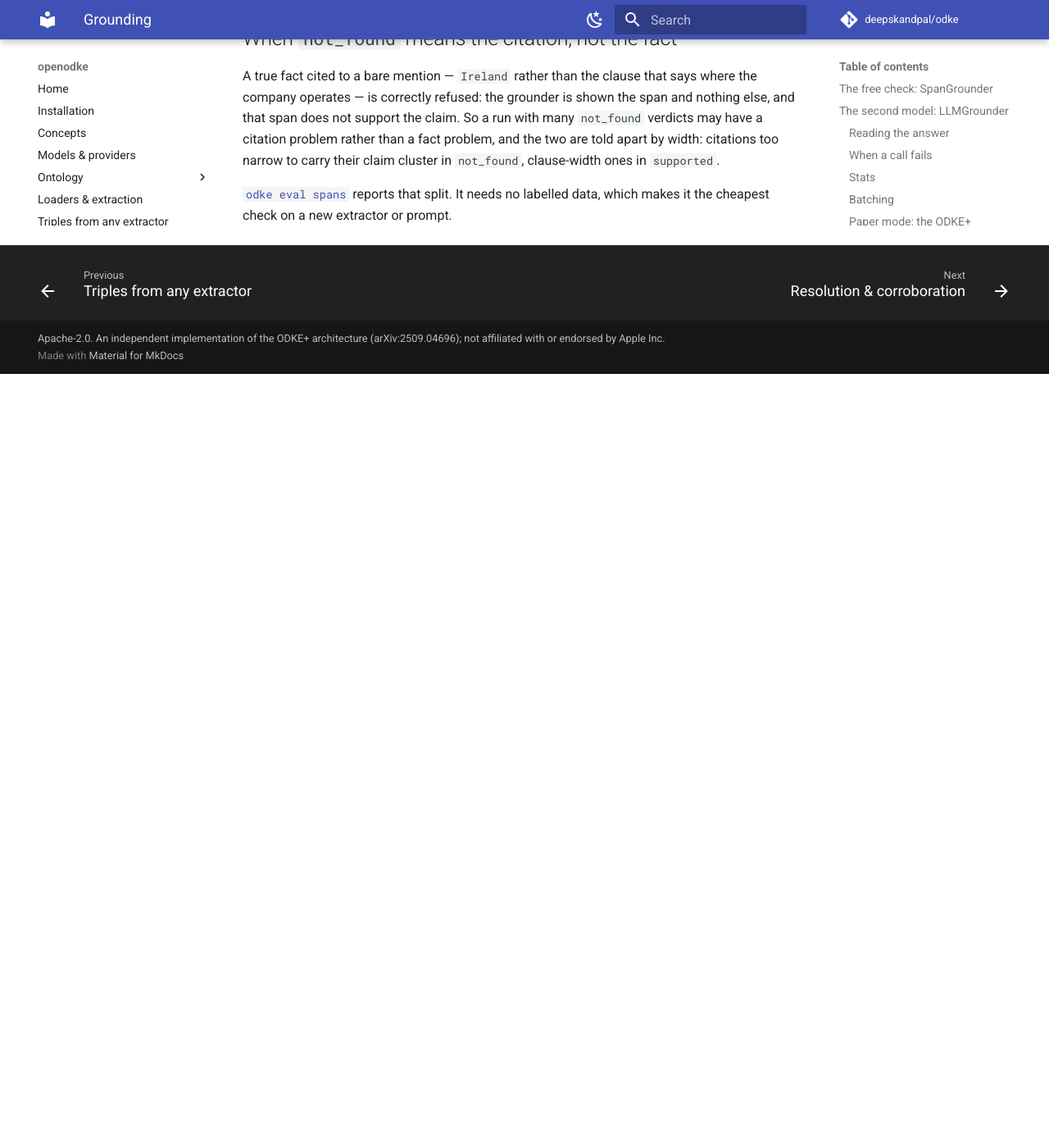
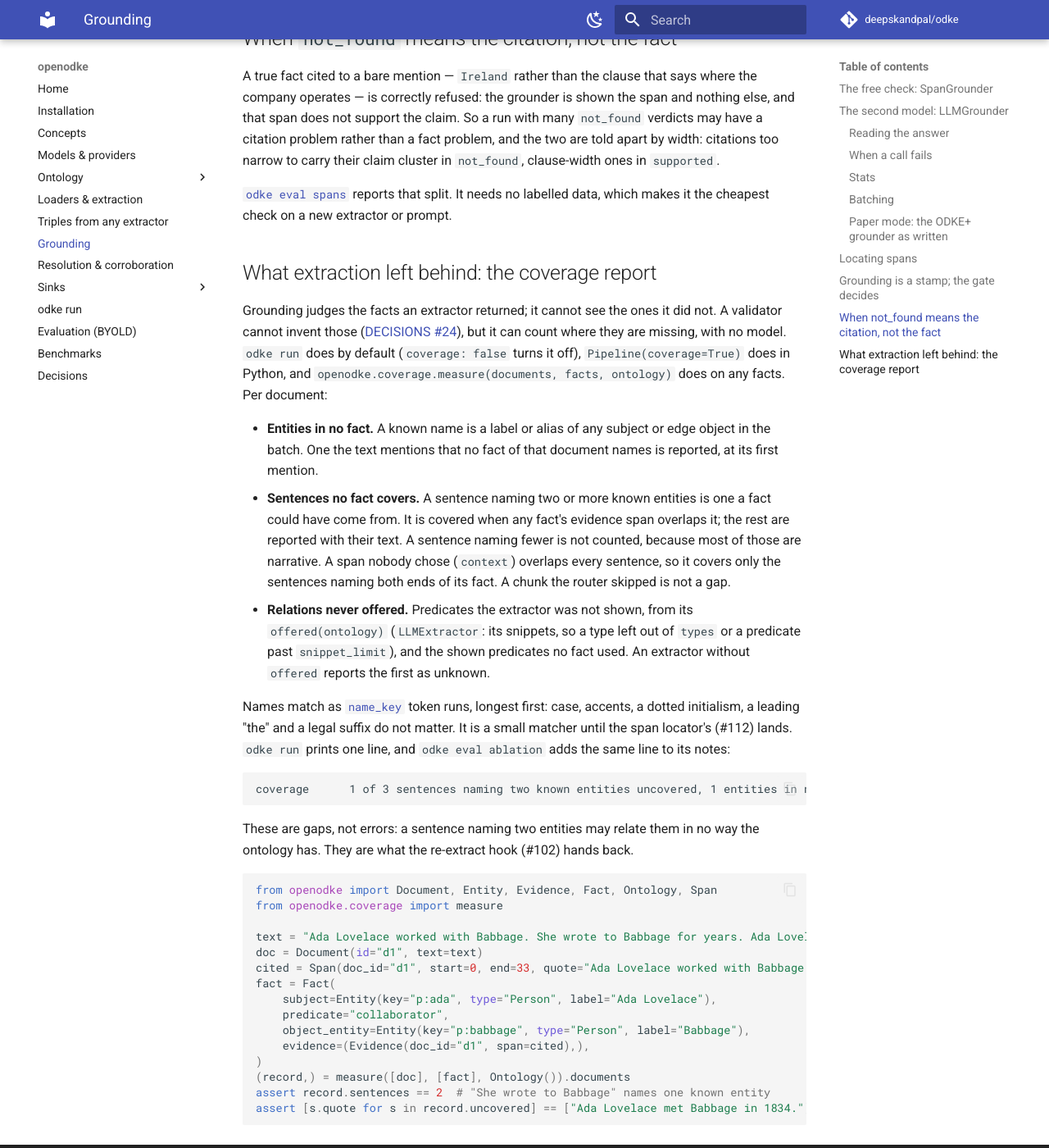
Before and after one commit to deepskandpal/odke, an MkDocs documentation site: the page built from docs/grounding.md, in a window 1280 px wide and 1400 px high, scrolled down 6825 px. Shown: the whole window at 82% size. Built offline with MkDocs 1.6.1 and Material for MkDocs 9.7.7, drawn with Linux system fonts in a browser that asks for light colours; comment, search, counter and statistics services are not loaded; before the commit the page ends 7281 px from its top, so only the background shows below that.

Commit message:
docs: the coverage report, on the grounding and odke run pages
Co-Authored-By: Claude Opus 5.5 <noreply@anthropic.com>
Claude-Session: https://claude.ai/code/session_016EZ1FgTUH3NKEQyU837Wcd

````diff
--- a/docs/grounding.md
+++ b/docs/grounding.md
@@ -322,3 +322,56 @@ their claim cluster in `not_found`, clause-width ones in `supported`.
 
 [`odke eval spans`](evaluation.md#spans) reports that split. It needs no
 labelled data, which makes it the cheapest check on a new extractor or prompt.
+
+## What extraction left behind: the coverage report
+
+Grounding judges the facts an extractor returned; it cannot see the ones it
+did not. A validator cannot invent those ([DECISIONS #24](decisions.md)), but it
+can count where they are missing, with no model. `odke run` does by default
+(`coverage: false` turns it off), `Pipeline(coverage=True)` does in Python, and
+`openodke.coverage.measure(documents, facts, ontology)` does on any facts. Per
+document:
+
+- **Entities in no fact.** A known name is a label or alias of any subject or
+  edge object in the batch. One the text mentions that no fact of that document
+  names is reported, at its first mention.
+- **Sentences no fact covers.** A sentence naming two or more known entities is
+  one a fact could have come from. It is covered when any fact's evidence span
+  overlaps it; the rest are reported with their text. A sentence naming fewer is
+  not counted, because most of those are narrative. A span nobody chose
+  (`context`) overlaps every sentence, so it covers only the sentences naming
+  both ends of its fact. A chunk the router skipped is not a gap.
+- **Relations never offered.** Predicates the extractor was not shown, from its
+  `offered(ontology)` (`LLMExtractor`: its snippets, so a type left out of
+  `types` or a predicate past `snippet_limit`), and the shown predicates no fact
+  used. An extractor without `offered` reports the first as unknown.
+
+Names match as [`name_key`](resolution-and-corroboration.md) token runs, longest
+first: case, accents, a dotted initialism, a leading "the" and a legal suffix do
+not matter. It is a small matcher until the span locator's (#112) lands. `odke
+run` prints one line, and `odke eval ablation` adds the same line to its notes:
+
+```
+coverage      1 of 3 sentences naming two known entities uncovered, 1 entities in no fact, 2 relations never offered, 0 unused
+```
+
+These are gaps, not errors: a sentence naming two entities may relate them in
+no way the ontology has. They are what the re-extract hook (#102) hands back.
+
+```python
+from openodke import Document, Entity, Evidence, Fact, Ontology, Span
+from openodke.coverage import measure
+
+text = "Ada Lovelace worked with Babbage. She wrote to Babbage for years. Ada Lovelace met Babbage in 1834."
+doc = Document(id="d1", text=text)
+cited = Span(doc_id="d1", start=0, end=33, quote="Ada Lovelace worked with Babbage.")
+fact = Fact(
+    subject=Entity(key="p:ada", type="Person", label="Ada Lovelace"),
+    predicate="collaborator",
+    object_entity=Entity(key="p:babbage", type="Person", label="Babbage"),
+    evidence=(Evidence(doc_id="d1", span=cited),),
+)
+(record,) = measure([doc], [fact], Ontology()).documents
+assert record.sentences == 2  # "She wrote to Babbage" names one known entity
+assert [s.quote for s in record.uncovered] == ["Ada Lovelace met Babbage in 1834."]
+```
--- a/docs/run.md
+++ b/docs/run.md
@@ -50,6 +50,7 @@ stages:
   gate: verdict
   sink: {use: jsonl, directory: out}
 bootstrap: false
+coverage: true
 ```
 
 | Key | Required | What it is |
@@ -60,6 +61,7 @@ bootstrap: false
 | `models` | no | Which model does which job, recorded responses, and the cost meter. |
 | `stages` | yes | Which implementation fills each of the thirteen stages. Only `extractor` is required. |
 | `bootstrap` | no, default `false` | Apply the ontology's constraints through the sink before the first write. |
+| `coverage` | no, default `true` | Count what extraction left behind in each document, with no model ([the coverage report](grounding.md#what-extraction-left-behind-the-coverage-report)). |
 
 Every relative path (the ontology, each input, `pythonpath`, replay files, a sink's
 output) resolves against the directory the config file is in, so a config runs the
@@ -273,6 +275,7 @@ stage:
 | `stages.validator` | the gate's `accepted`, and `refused` by reason. The key keeps its 0.2 name ([DECISIONS #26](decisions.md)) |
 | `stages.<name>` | anything else a stage reports by carrying a `stats` mapping, your own stages included |
 | `cost` | with `meter: true`: calls, tokens, USD and latency, in total and per role |
+| `coverage` | with `coverage: true`, the default: totals, the relations never offered and never used, and each document's uncovered sentences and missed entities ([the coverage report](grounding.md#what-extraction-left-behind-the-coverage-report)) |
 
 A `DoubleStageWarning` raised while the pipeline is built is printed as a
 `warning:` line on standard error.
````
